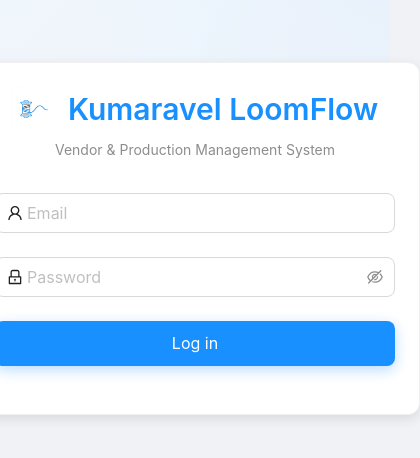
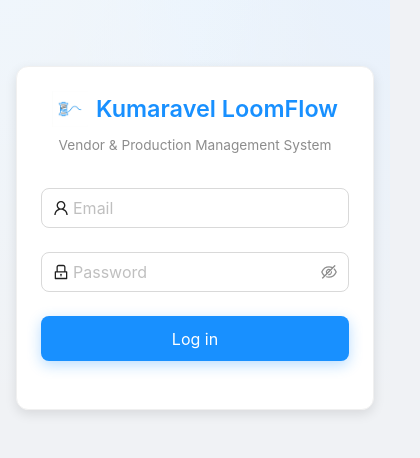
Before and after one commit to kumaravelnavin8-alt/kumaravel-vendor-management-system, a React (Vite) app in the folder client/: page /login in a window 390 px wide. Shown: the part 184-642 px from the top of the page, 420 px wide, since content can reach past the window. Built offline with nearby package versions, Linux system fonts and the light colour scheme; no server answers.

Commit message:
Make the login page responsive for mobile screens so text and card fits perfectly

```diff
--- a/client/src/pages/Login.tsx
+++ b/client/src/pages/Login.tsx
@@ -33,14 +33,14 @@ const Login: React.FC = () => {
   };
 
   return (
-    <Layout style={{ minHeight: '100vh', display: 'flex', justifyContent: 'center', alignItems: 'center', background: '#f0f2f5' }}>
-      <Card style={{ width: 450, borderRadius: 12, boxShadow: '0 4px 12px rgba(0,0,0,0.1)' }}>
+    <Layout style={{ minHeight: '100vh', display: 'flex', justifyContent: 'center', alignItems: 'center', background: '#f0f2f5', padding: '16px' }}>
+      <Card style={{ width: '100%', maxWidth: 450, borderRadius: 12, boxShadow: '0 4px 12px rgba(0,0,0,0.1)' }}>
         <div style={{ textAlign: 'center', marginBottom: 32 }}>
           <div style={{ display: 'flex', alignItems: 'center', justifyContent: 'center', marginBottom: 8, flexWrap: 'nowrap' }}>
-            <img src="/logo.png" alt="LoomFlow Logo" style={{ width: 44, height: 44, marginRight: 12 }} />
-            <Title level={2} style={{ color: '#1890ff', margin: 0, whiteSpace: 'nowrap' }}>Kumaravel LoomFlow</Title>
+            <img src="/logo.png" alt="LoomFlow Logo" style={{ width: 36, height: 36, marginRight: 8 }} />
+            <Title level={2} style={{ color: '#1890ff', margin: 0, whiteSpace: 'nowrap', fontSize: 'clamp(20px, 6vw, 30px)' }}>Kumaravel LoomFlow</Title>
           </div>
-          <Text type="secondary" style={{ display: 'block', marginTop: 8 }}>Vendor & Production Management System</Text>
+          <Text type="secondary" style={{ display: 'block', marginTop: 8, fontSize: 'clamp(12px, 3.5vw, 14px)' }}>Vendor & Production Management System</Text>
         </div>
 
         <Form
```
